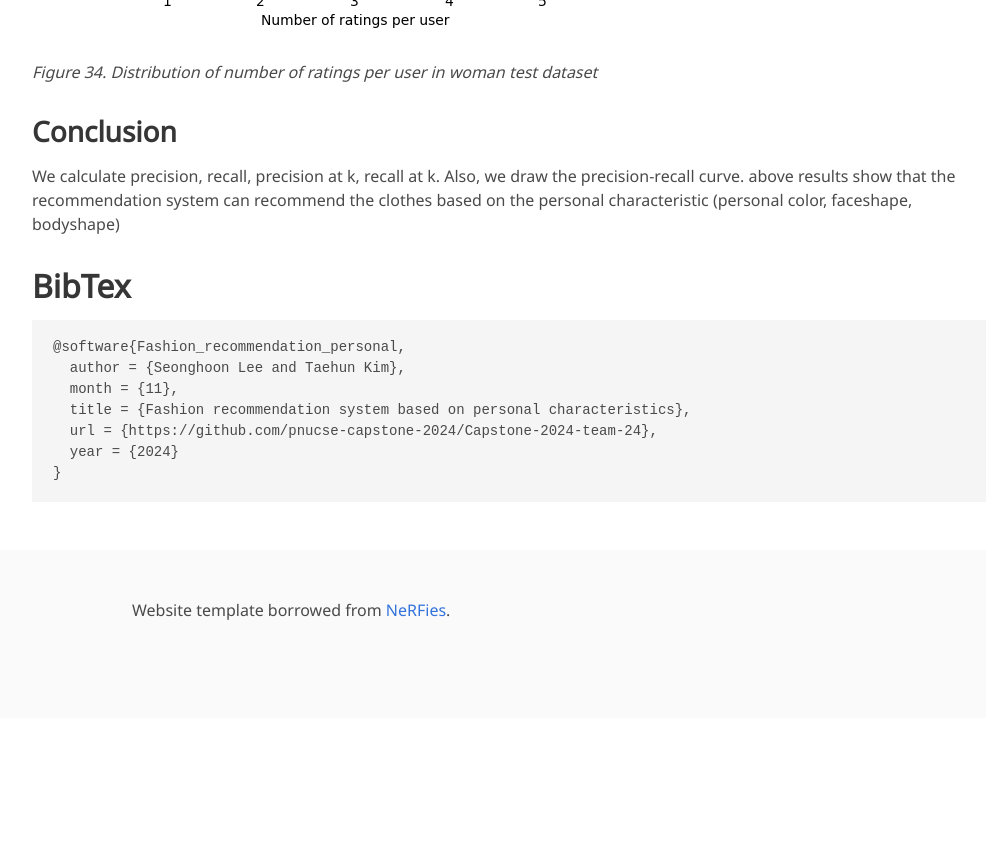
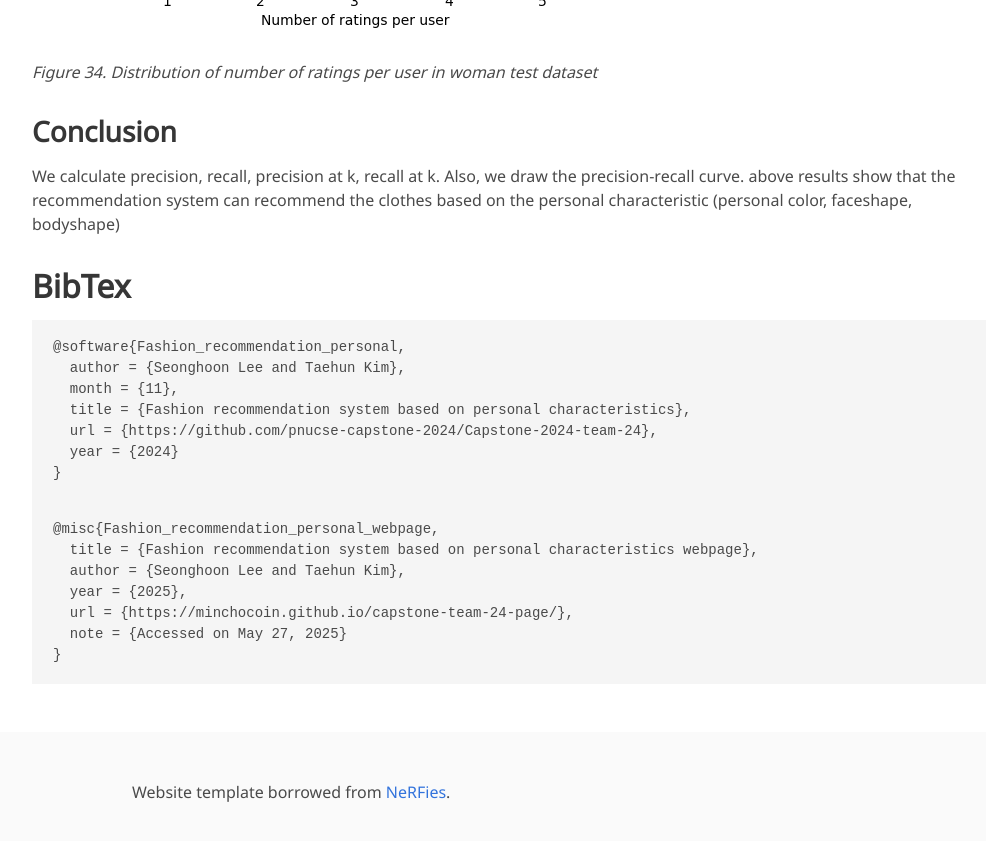
Before and after one commit to minchoCoin/capstone-team-24-page, a Jekyll site: the page built from index.md, in a window 1280 px wide and 900 px high, scrolled down 22739 px. Shown: the top 841 px of the window, without its empty margins (128-1114 px from the left). Built offline with Jekyll 4.4.1, drawn with Linux system fonts in a browser that asks for light colours; some web fonts are replaced; before the commit the page ends 23457 px from its top, so only the background shows below that.

Commit message:
Update index.md

````diff
--- a/index.md
+++ b/index.md
@@ -310,3 +310,13 @@ We calculate precision, recall, precision at k, recall at k. Also, we draw the p
   year = {2024}
 }
 ```
+
+```
+@misc{Fashion_recommendation_personal_webpage,
+  title = {Fashion recommendation system based on personal characteristics webpage},
+  author = {Seonghoon Lee and Taehun Kim},
+  year = {2025},
+  url = {https://minchocoin.github.io/capstone-team-24-page/},
+  note = {Accessed on May 27, 2025}
+}
+```
````
